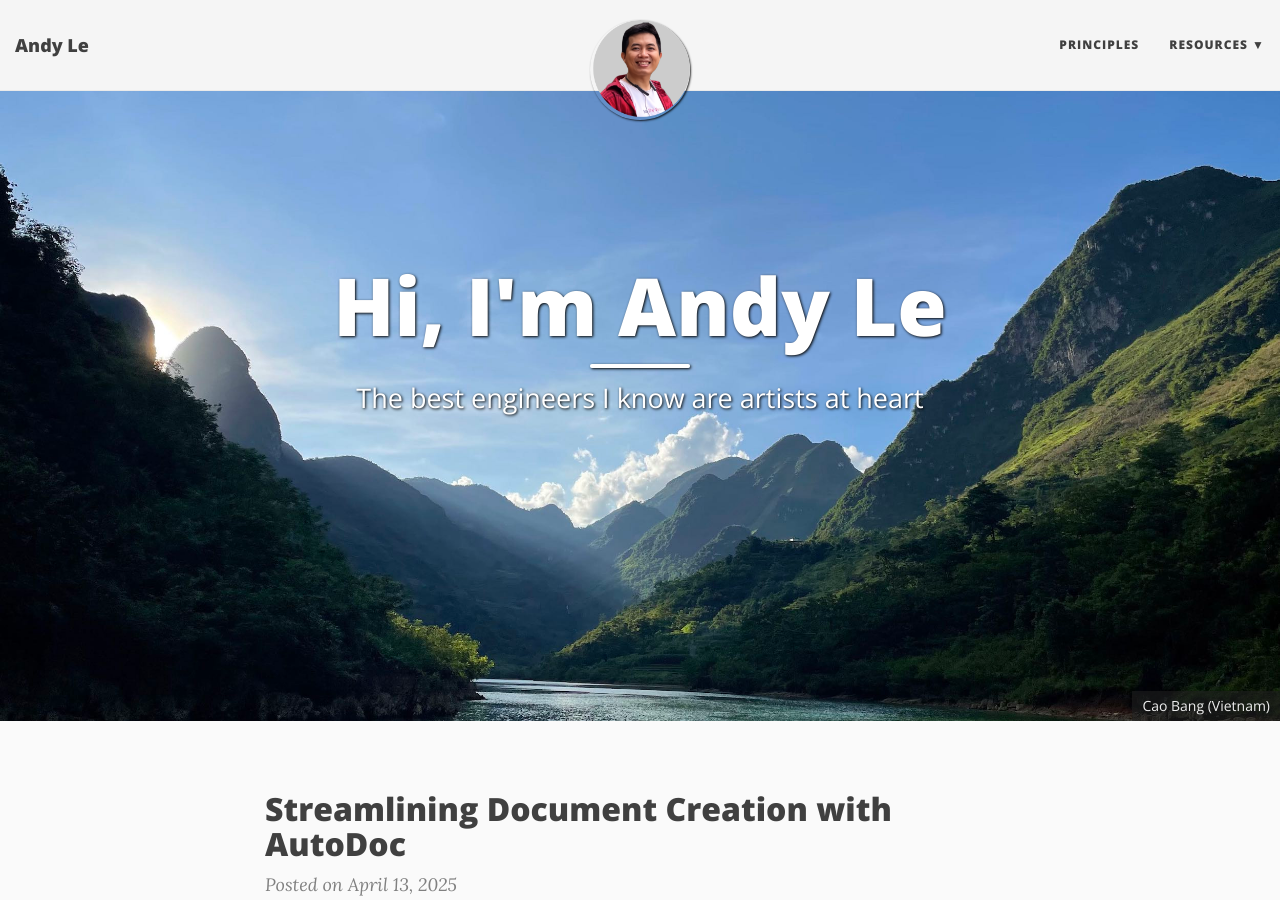
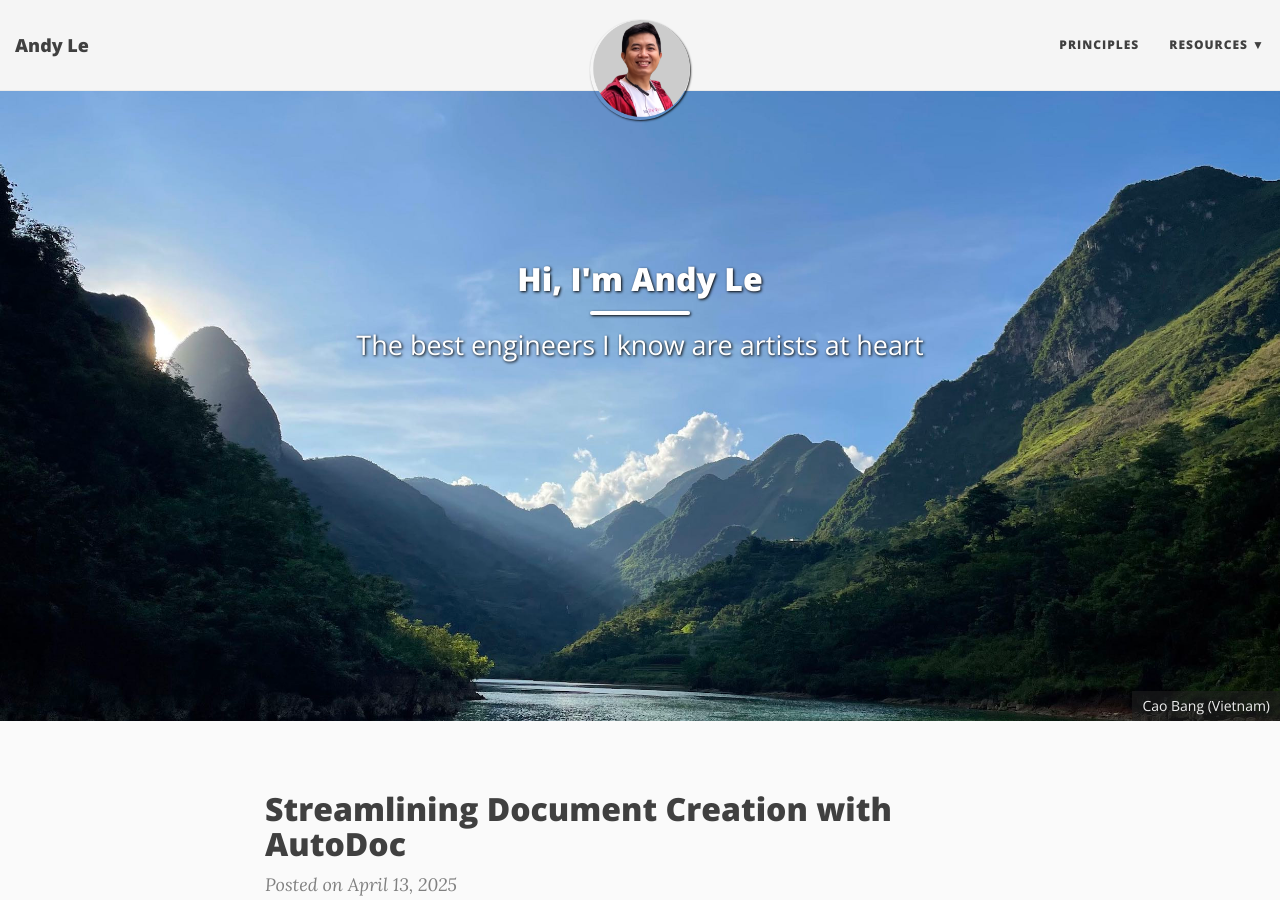
Before and after one commit to anhldbk/anhldbk.github.io, a Jekyll site: the page built from index.html, in a window 1280 px wide and 900 px high. Built offline with Jekyll 4.4.1, drawn with Linux system fonts in a browser that asks for light colours; nearby versions of some CDN libraries; the list of posts is cut into pages by our own code.

Commit message:
chore(theme): reduce heading size for posts

```diff
--- a/css/main.css
+++ b/css/main.css
@@ -487,7 +487,7 @@
 }
 .intro-header.big-img .page-heading .page-subheading,
 .intro-header.big-img .post-heading .post-subheading {
-    font-weight: 400;
+    font-weight: 200;
 }
 .intro-header.big-img .page-heading hr {
     box-shadow: 1px 1px 3px #000;
@@ -520,10 +520,10 @@
         padding: 150px 0;
     }
     .intro-header .page-heading h1 {
-        font-size: 80px;
+        font-size: 32px;
     }
     .intro-header .post-heading h1 {
-        font-size: 50px;
+        font-size: 33x;
     }
     .intro-header.big-img .img-desc {
         font-size: 14px;
```
